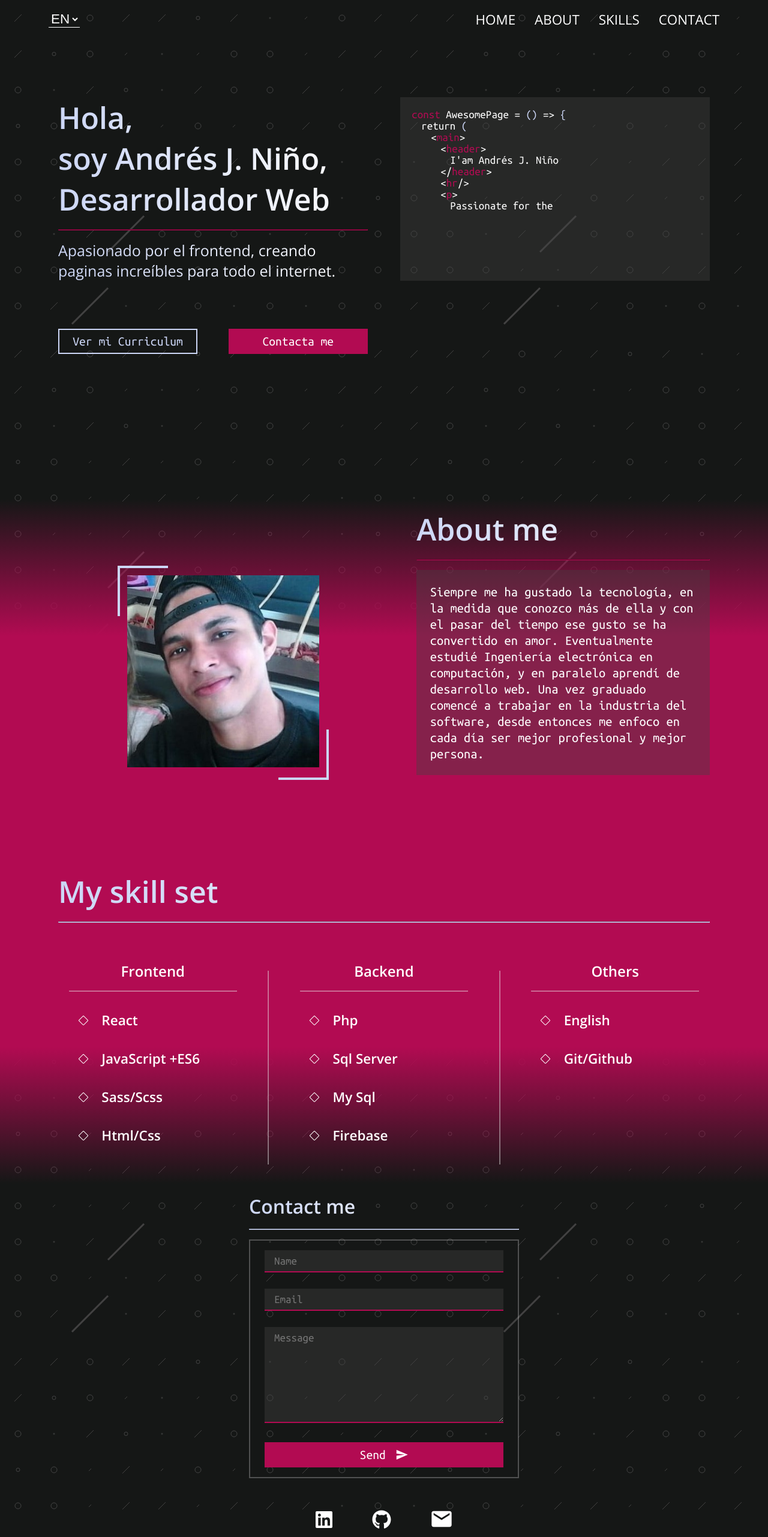
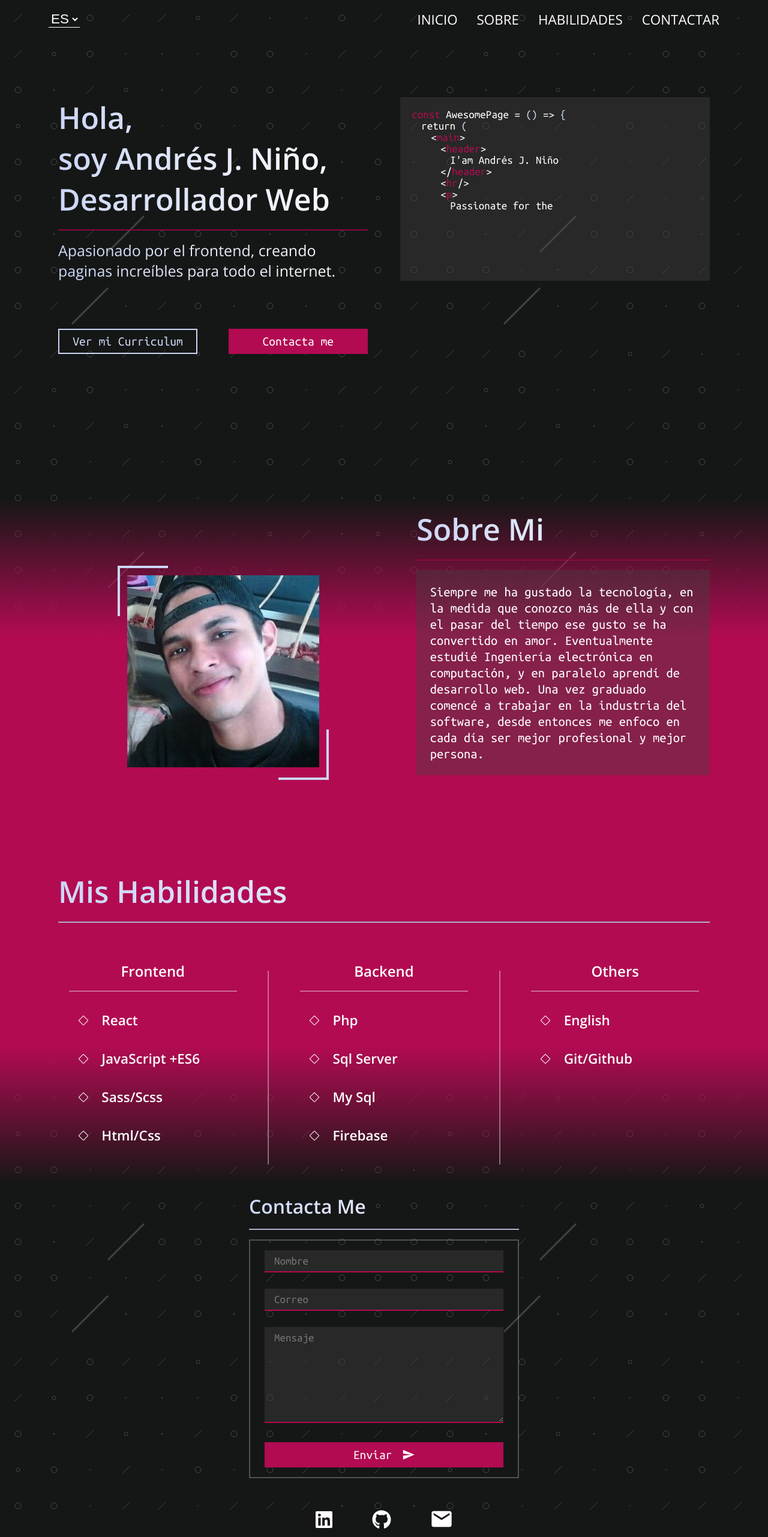
Before and after one commit to AndresJoaquinNino/my-web-site, a React (Create React App) app: page / in a window 1280 px wide. Shown: the top 2562 px of the page at 60% size. Built offline with nearby package versions, Linux system fonts and the light colour scheme; the HTML template or start-up script is replaced by a standard one.

Commit message:
set up the transalation

```diff
--- a/src/components/About.jsx
+++ b/src/components/About.jsx
@@ -1,16 +1,21 @@
 import './About.scss';
 import profilePhoto from './../assets/profilePhoto.jpg';
+import { useTranslation } from 'react-i18next';
 
 const About = () => {
+    const { t : translate } = useTranslation("global");
+
     return(
         <div className='page__about' id='about'>
             <header className="page__about-header">
-                <h1 className='gradient-text'>About me</h1>
+                <h1 className='gradient-text'>
+                    { translate("about.header") }
+                </h1>
                 <hr className='divider-primary'/>
             </header>
             <div className="page__about-content">
                 <p className="page__about-content__text transparent-box">
-                    Siempre me ha gustado la tecnología, en la medida que conozco más de ella y con el pasar del tiempo ese gusto se ha convertido en amor. Eventualmente estudié Ingeniería electrónica en computación, y en paralelo aprendí de desarrollo web. Una vez graduado comencé a trabajar en la industria del software, desde entonces me enfoco en cada día ser mejor profesional y mejor persona.
+                    { translate("about.paragraph") }
                 </p>
                 <div className="page__about-content__photo">
                     <img src={profilePhoto} alt="" />
--- a/src/components/Contact.jsx
+++ b/src/components/Contact.jsx
@@ -2,8 +2,10 @@ import './Contact.scss';
 import { FaGithub, FaLinkedin  } from 'react-icons/fa';
 import { MdSend, MdEmail } from 'react-icons/md';
 import { Formik, Form, Field, ErrorMessage } from 'formik';
+import { useTranslation } from 'react-i18next';
 
 const Contact = () => {
+    const { t : translate } = useTranslation("global");
 
     const validateForm = (values) => {
         const errors = {};
@@ -18,7 +20,7 @@ const Contact = () => {
     return (
         <div className='page__contact' id='contact'>
             <header className='gradient-text'>
-                <h1>Contact me</h1>
+                <h1>{ translate("contact.header") }</h1>
                 <hr className='divider-secondary' />
             </header>
             <Formik
@@ -28,19 +30,19 @@ const Contact = () => {
             >
                 <Form className='form'>
                     <div className='form__group'>
-                        <Field type='text' name='name' className='form__group-input' placeholder='Name'/>
+                        <Field type='text' name='name' className='form__group-input' placeholder={translate("contact.inputName")}/>
                         <ErrorMessage name='name' className='form__group-msg'/>
                     </div>
                     <div className='form__group'>
-                        <Field type='email' name='email' className='form__group-input' placeholder='Email'/>
+                        <Field type='email' name='email' className='form__group-input' placeholder={translate("contact.inputEmail")}/>
                         <ErrorMessage name='email' className='form__group-msg'/>
                     </div>
                     <div className='form__group form__group--area'>
-                        <Field as='textarea' name='text' className='form__group-area' placeholder='Message'/>
+                        <Field as='textarea' name='text' className='form__group-area' placeholder={translate("contact.inputMessage")}/>
                         <ErrorMessage name='text' className='form__group-msg'/>
                     </div>
                     <button type='submit' className='btn btn--primary btn--full'>
-                        <span>Send</span>
+                        <span>{ translate("contact.button") }</span>
                         <MdSend/>
                     </button>
                 </Form>
--- a/src/components/Hero.jsx
+++ b/src/components/Hero.jsx
@@ -6,7 +6,7 @@ import { useTranslation } from 'react-i18next';
 
 const Hero = () => {
 
-    const {t:text, i18n} = useTranslation("global");
+    const { t : translate } = useTranslation("global");
 
     const typewriterInit = (typewriter) => {
         typewriter.pauseFor(1000).typeString(codeText).start();
@@ -32,9 +32,9 @@ const Hero = () => {
         <main className='page__hero' id='home'>
             <div className='page__hero-content'>
                 <header className='page__hero-content__header gradient-text'>
-                    <h1 className='page__hero-content__header-text'>{ text('hero.header') }</h1>
+                    <h1 className='page__hero-content__header-text'>{ translate('hero.header') }</h1>
                     <hr className='divider-primary'/>
-                    <p>{ text('hero.paragraph') }</p>
+                    <p>{ translate('hero.paragraph') }</p>
                 </header>
                 <div className="page__hero-content__code">
                     <motion.div className='transparent-box'
@@ -44,8 +44,8 @@ const Hero = () => {
                 </div>
             </div>
             <div className='page__hero-cta'>
-                <button className='btn btn--secondary-transp'>{ text('hero.btnResume') }</button>
-                <button className='btn btn--primary'>{ text('hero.btnContact') }</button>
+                <button className='btn btn--secondary-transp'>{ translate('hero.btnResume') }</button>
+                <button className='btn btn--primary'>{ translate('hero.btnContact') }</button>
             </div>
         </main>
     );
--- a/src/components/Navbar.jsx
+++ b/src/components/Navbar.jsx
@@ -2,8 +2,14 @@ import './Navbar.scss';
 import { motion, useViewportScroll } from 'framer-motion';
 import { MdOutlineMenu, MdOutlineClose } from "react-icons/md";
 import { useEffect, useState } from 'react';
+import { useNavigate } from "react-router-dom";
+import { useTranslation } from 'react-i18next';
+
 
 const Navbar = () => {
+    const { t : translate } = useTranslation("global");
+    const navigate = useNavigate();
+
     const [isOpenSidebar, setIsOpenSidebar] = useState(false);
     const { scrollYProgress } = useViewportScroll();
     const defaultNavStatus = scrollYProgress.current < 0.01 ? 'top' : 'up';
@@ -37,29 +43,29 @@ const Navbar = () => {
     return(
         <header className='page-header'>
             <motion.nav className='page__navbar' animate={navbarAnimations[navbarStatus]} transition={{type:'tween'}}>
-                <select className='page__navbar-lang'>
-                        <option>EN</option>
-                        <option>ES</option>
+                <select className='page__navbar-lang' onChange={({target}) => (navigate(target.value))}>
+                        <option value='/'>ES</option>
+                        <option value='/en'>EN</option>
                 </select>
                 <ul className="page__navbar-list">
                     <li className="page__navbar-list__item">
                         <a href="#home">
-                            HOME
+                            { translate("navbar.hero") }
                         </a>
                     </li>
                     <li className="page__navbar-list__item">
                         <a href="#about">
-                            ABOUT
+                            { translate("navbar.about") }
                         </a>
                     </li>
                     <li className="page__navbar-list__item">
                         <a href="#skills">
-                            SKILLS
+                            { translate("navbar.skills") }
                         </a>
                     </li>
                     <li className="page__navbar-list__item">
                         <a href="#contact">
-                            CONTACT
+                        { translate("navbar.contact") }
                         </a>
                     </li>
                 </ul>
@@ -74,22 +80,22 @@ const Navbar = () => {
                 <ul className="page__sidebar-list">
                     <li className="page__sidebar-list__item">
                         <a href="#home">
-                            HOME
+                            { translate("navbar.hero") }
                         </a>
                     </li>
                     <li className="page__sidebar-list__item">
                         <a href="#about">
-                            ABOUT
+                            { translate("navbar.about") }
                         </a>
                     </li>
                     <li className="page__sidebar-list__item">
                         <a href="#skills">
-                            SKILLS
+                            { translate("navbar.skills") }
                         </a>
                     </li>
                     <li className="page__sidebar-list__item">
                         <a href="#contact">
-                            CONTACT
+                            { translate("navbar.contact") }
                         </a>
                     </li>
                 </ul>
--- a/src/components/Skills.jsx
+++ b/src/components/Skills.jsx
@@ -1,5 +1,6 @@
 import './Skills.scss';
 import { BsDiamond } from "react-icons/bs";
+import { useTranslation } from 'react-i18next';
 
 const ListSkills = ({title,skills}) => {
     return(
@@ -23,6 +24,8 @@ const ListSkills = ({title,skills}) => {
 }
 
 const Skills = () => {
+    const { t : translate } = useTranslation("global");
+
     const frontendSkills = ['React','JavaScript +ES6','Sass/Scss','Html/Css'];
     const backedSkills = ['Php','Sql Server','My Sql','Firebase'];
     const othersSkills = ['English','Git/Github'];
@@ -30,7 +33,7 @@ const Skills = () => {
     return (
         <div className='page__skills' id='skills'>
             <header className='page__skills-header gradient-text'>
-                <h1>My skill set</h1>
+                <h1>{ translate("skills.header") }</h1>
                 <hr className='divider-secondary' />
             </header>
             <div className='page__skills-content'>
```
